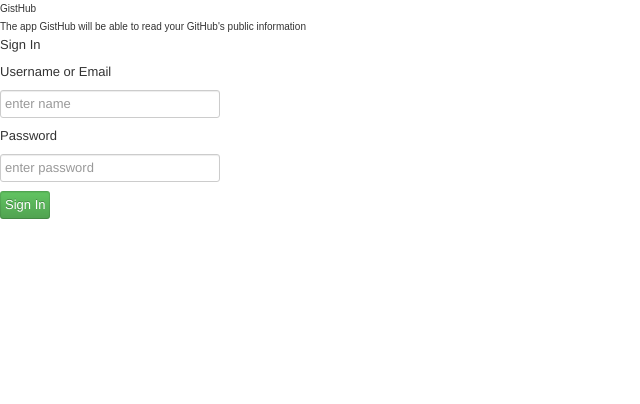
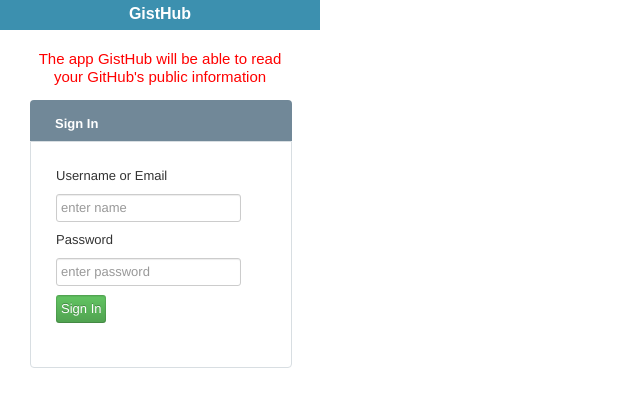
Before and after one commit to softvar/fOS-Gisthub, a plain HTML site: page login.html in a window 1280 px wide. Shown: the whole page, without its empty margins (0-640 px from the left). Drawn offline with nearby package versions, Linux system fonts and the light colour scheme.

Commit message:
header showing user info

```diff
--- a/css/style.css
+++ b/css/style.css
@@ -18,3 +18,91 @@ body, html {
 
   }
 }
+
+#tagline{
+  color: red;
+  width: 250px;
+  margin-top: 40px;
+  padding-left: 35px;
+  padding-top: 10px;
+  font-size: 15px;
+  font-weight: 500;
+  position: fixed;
+  text-align: center;
+}
+
+#wrong_credential{
+  margin-top: 18px;
+  margin-left: 16px;
+  width: 90%;
+
+}
+#header {
+  width: 320px;
+  height: 25px;
+  background: #3c90af; url("../images/tweed.png");
+  color: white;
+  text-align: center;
+  font-size: 16px;
+  font-weight: 600;
+  padding-top: 5px;
+  padding-bottom: 0px;
+  position: fixed;
+}
+#loginHeader {
+  width: 212px;
+  height: .1%;
+  background: #718898;
+  margin: 34px;
+  margin-left: 30px;
+  margin-top: 100px;
+  margin-bottom: 0px;
+  position: relative;
+  color: white;
+  font-size: 14px;
+  font-weight: bold;
+  padding: 15px 25px 25px 25px;
+  border-radius: 4px 4px 0px 0px;
+}
+
+#loginBox {
+  width: 210px;
+  height: 200px;
+  border: 1px solid #d8dee2;
+  border-radius: 0px 0px 4px 4px;
+  margin: 34px;
+  margin-left: 30px;
+  margin-top: 0px;
+  margin-bottom: 10px;
+  padding: 25px;
+  padding-bottom: 0px;
+  position: relative;
+}
+#loginBox input[type="text"],#loginBox input[type="password"]{
+  width: 175px;
+
+}
+
+#user-info{
+  width: 300px;
+  height:30px;
+  background: white;
+  color: white;
+  margin-bottom: 10px;
+  padding: 2px;
+  border-bottom: 1px solid #ccc;
+  position: relative;
+  margin-left: 10px;
+}
+
+#user-login{
+  color: black;
+  font-size: 22px;
+  padding: 3px;
+  font-weight: thin;
+}
+#listGists{
+  padding: 2px;
+
+
+}
```
